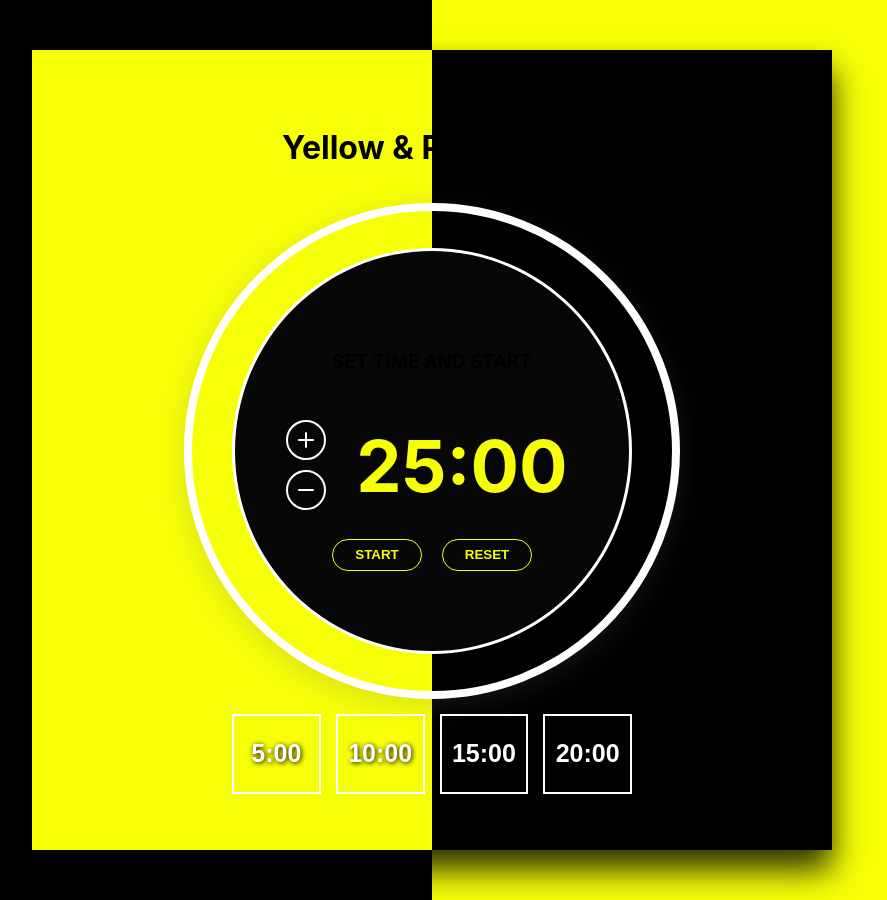
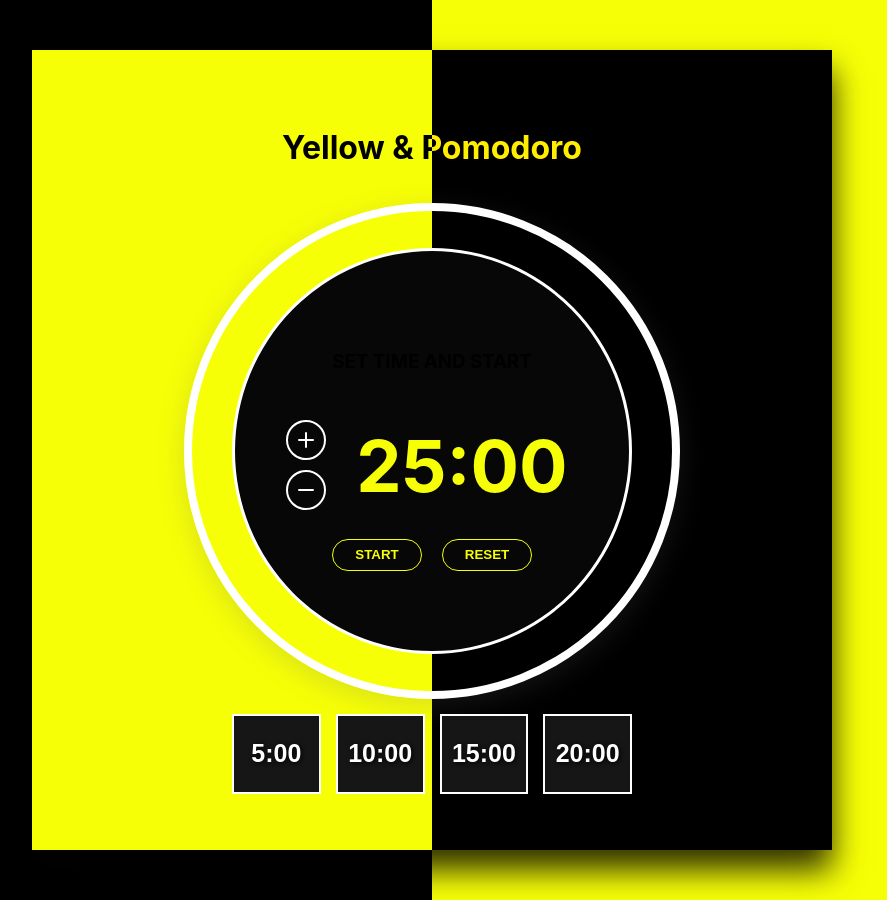
Before and after one commit to aurore-ry/podomoro-app, a React (Create React App) app: page / in a window 1280 px wide. Shown: the whole page, without its empty margins (208-1095 px from the left). Built offline with nearby package versions, Linux system fonts and the light colour scheme.

Commit message:
add style for global app

```diff
--- a/src/components/BreakTimeButton/styles.css
+++ b/src/components/BreakTimeButton/styles.css
@@ -2,7 +2,7 @@
   width: 100%;
   height: 100%;
 
-  background: none;
+  background: rgb(22, 22, 22);
   font-size: 25px;
   font-weight: bold;
   color: white;
@@ -10,6 +10,10 @@
   border: 2px solid white;
 }
 
+.break-time-buttons:hover {
+  color: yellow;
+}
+
 .break-time-buttons:focus {
   background-color: rgb(22, 22, 22);
   color: yellow;
--- a/src/components/CardContainer/styles.css
+++ b/src/components/CardContainer/styles.css
@@ -14,6 +14,26 @@
     rgba(247, 255, 6, 1) 50%
   );
   box-shadow: rgba(2, 2, 2, 0.81) 0px 20px 30px;
+}
+
+#app-name {
+  background: #000000;
+  background: -webkit-linear-gradient(
+    to right,
+    #000000 50%,
+    #fff700 50%,
+    #ffee00 50%
+  );
+  background: -moz-linear-gradient(
+    to right,
+    #000000 50%,
+    #fff700 50%,
+    #ffee00 50%
+  );
+  background: linear-gradient(to right, #000000 50%, #fff700 50%, #ffee00 50%);
+  background-clip: text;
+  -webkit-background-clip: text;
+  -webkit-text-fill-color: transparent;
 }
 
 .circle {
--- a/src/components/IconButton/index.jsx
+++ b/src/components/IconButton/index.jsx
@@ -1,5 +1,4 @@
 import React from "react";
-// import { usePomodoroTimer } from "../../hooks/usePomodoroTimer";
 
 import "./styles.css";
 
--- a/src/components/Timer/index.jsx
+++ b/src/components/Timer/index.jsx
@@ -8,7 +8,11 @@ import "./styles.css";
 
 const TIMER_SECONDS_DEFAULT = 25 * 60;
 
-export const Timer = ({ title = "Time to focus!", breakTimeSeconds }) => {
+export const Timer = ({
+  title = "Time to focus!",
+  breakTimeSeconds,
+  seconds,
+}) => {
   const {
     timeFormatted,
     timerState,
@@ -16,27 +20,52 @@ export const Timer = ({ title = "Time to focus!", breakTimeSeconds }) => {
     play,
     pause,
     stop,
-    // increment,
-    // decrement,
+    increment,
+    decrement,
   } = usePomodoroTimer({
+    breakTimeSeconds,
     seconds: TIMER_SECONDS_DEFAULT,
-    breakTimeSeconds,
-    // increment,
-    // decrement,
   });
+
+  /* <div className="time-update-buttons" id="hide">
+          <IconButton>
+            {increment ? (
+              <Plus id="hide" onClick={increment} />
+            ) : (
+              <Plus onClick={increment} />
+            )}
+          </IconButton>
+          <IconButton>
+            <Minus onClick={decrement} />
+          </IconButton>
+        </div> */
 
   return (
     <div className="timer">
       <h3>{timerState}</h3>
       <div className="time-row">
-        <div className="time-update-buttons">
-          <IconButton>
-            <Plus />
-          </IconButton>
-          <IconButton>
-            <Minus />
-          </IconButton>
-        </div>
+        {isRunning ? (
+          <div className={"time-update-buttons hide"}>
+            <IconButton>
+              <Plus id="hide" onClick={increment} />
+
+              <Plus onClick={increment} />
+            </IconButton>
+            <IconButton>
+              <Minus onClick={decrement} />
+            </IconButton>
+          </div>
+        ) : (
+          <div className={"time-update-buttons"}>
+            <IconButton>
+              <Plus onClick={increment} />
+            </IconButton>
+            <IconButton>
+              <Minus onClick={decrement} />
+            </IconButton>
+          </div>
+        )}
+
         <p className="time-formatted">{timeFormatted}</p>
       </div>
       <div className="time-row">
--- a/src/components/Timer/styles.css
+++ b/src/components/Timer/styles.css
@@ -56,3 +56,7 @@ h3 {
   font-size: 72px;
   font-weight: bold;
 }
+
+.hide {
+  display: none;
+}
--- a/src/hooks/usePomodoroTimer.js
+++ b/src/hooks/usePomodoroTimer.js
@@ -19,11 +19,11 @@ export const usePomodoroTimer = ({ seconds, breakTimeSeconds }) => {
   );
 
   const decrement = useCallback(() => {
-    setTimerSeconds((secondsD) => secondsD - 1);
+    setTimerSeconds((prevSeconds) => prevSeconds - 1);
   }, [setTimerSeconds]);
 
   const increment = useCallback(() => {
-    setTimerSeconds((secondsInc) => secondsInc + 1);
+    setTimerSeconds((prevSeconds) => prevSeconds + 1);
   }, [setTimerSeconds]);
 
   const play = useCallback(() => {
```
